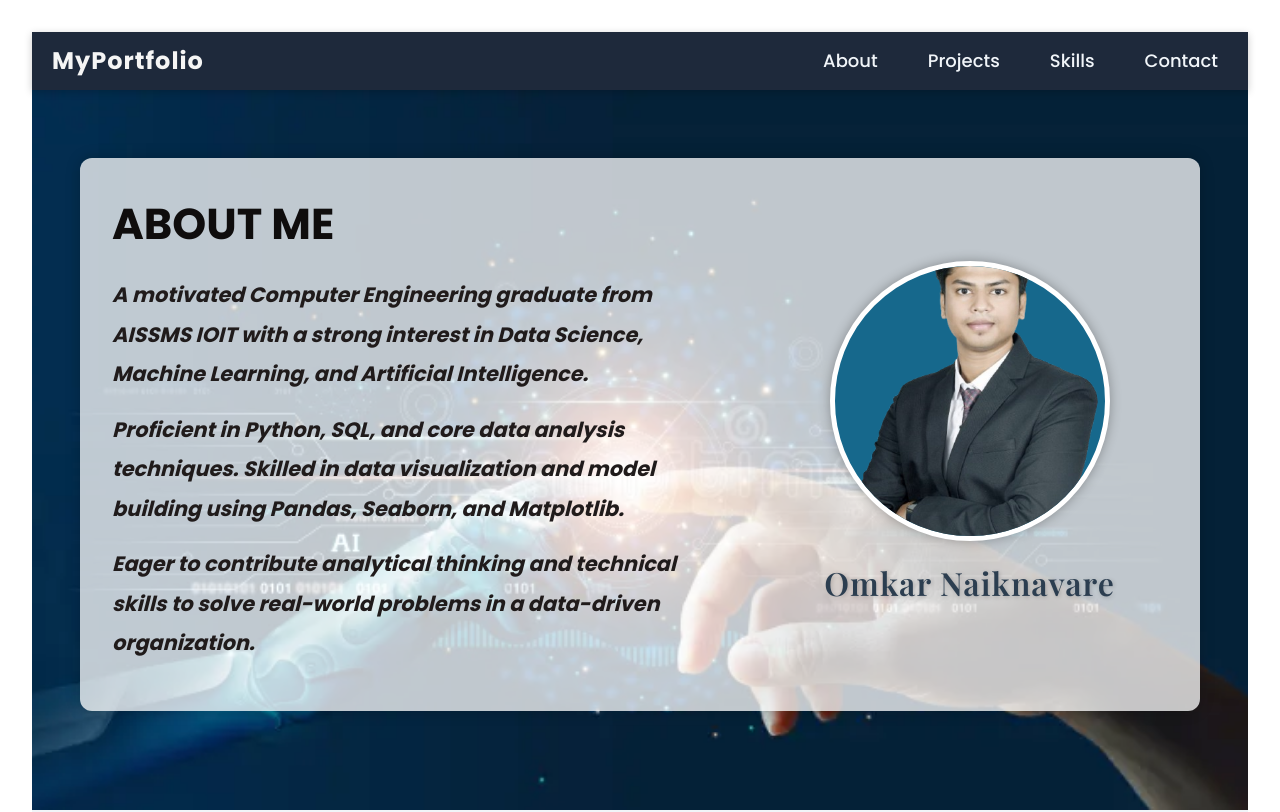
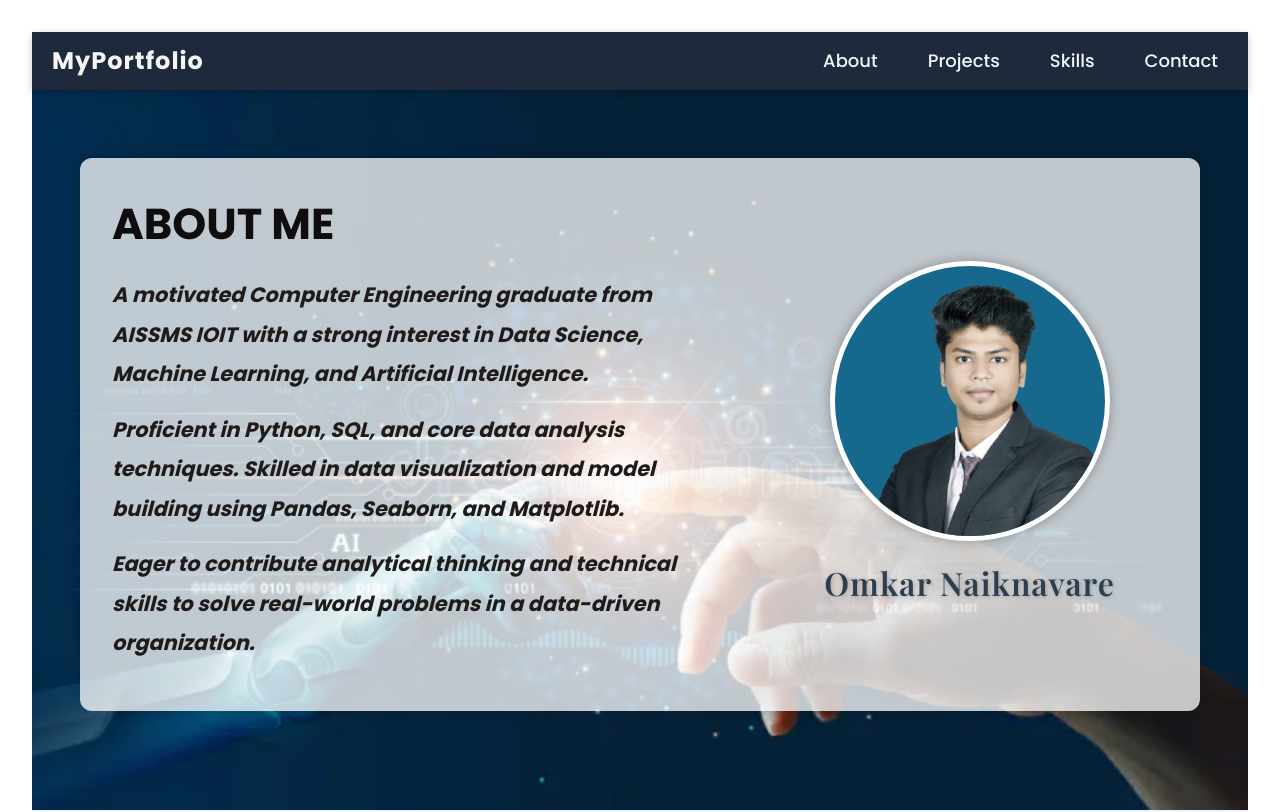
Before and after one commit to omkar300/portfolio, a React (Create React App) app: page / in a window 1280 px wide. Shown: the top 812 px of the page. Built offline with nearby package versions, Linux system fonts and the light colour scheme.

Commit message:
Update About.css

```diff
--- a/src/components/About/About.css
+++ b/src/components/About/About.css
@@ -83,12 +83,13 @@
   border-radius: 50%;
   border: 5px solid #ffffff;
   background-color: rgb(22, 104, 140);
-  object-fit: cover;            /* ✅ Fills circular frame */
-  object-position: center;
+  object-fit: cover;
+  object-position: top;         /* ✅ Shows your full face */
   margin-top: 0;
   box-shadow: 0 0 12px rgba(0, 0, 0, 0.3);
   transition: transform 0.3s ease;
 }
+
 
 .about-image:hover {
   transform: scale(1.03);
```
